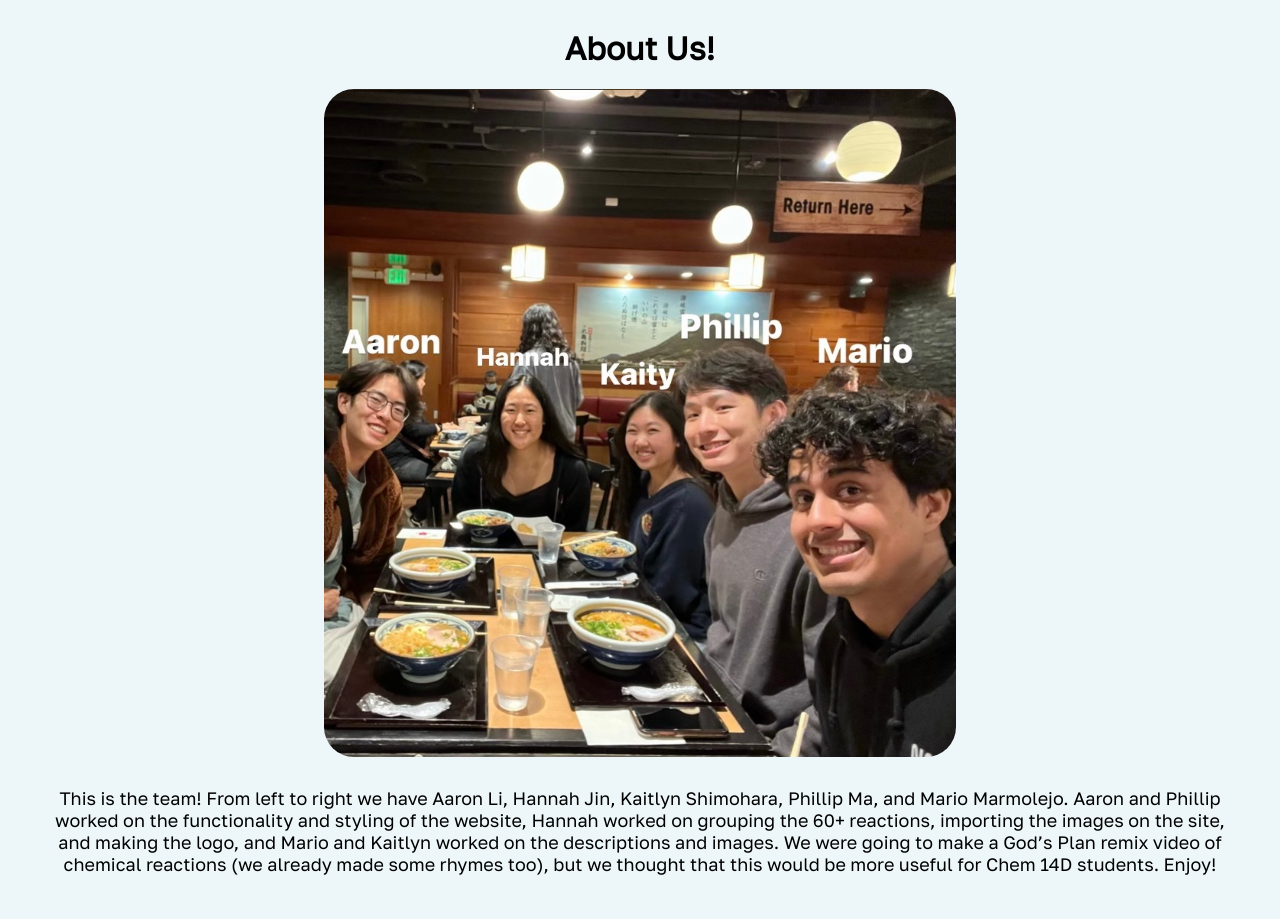
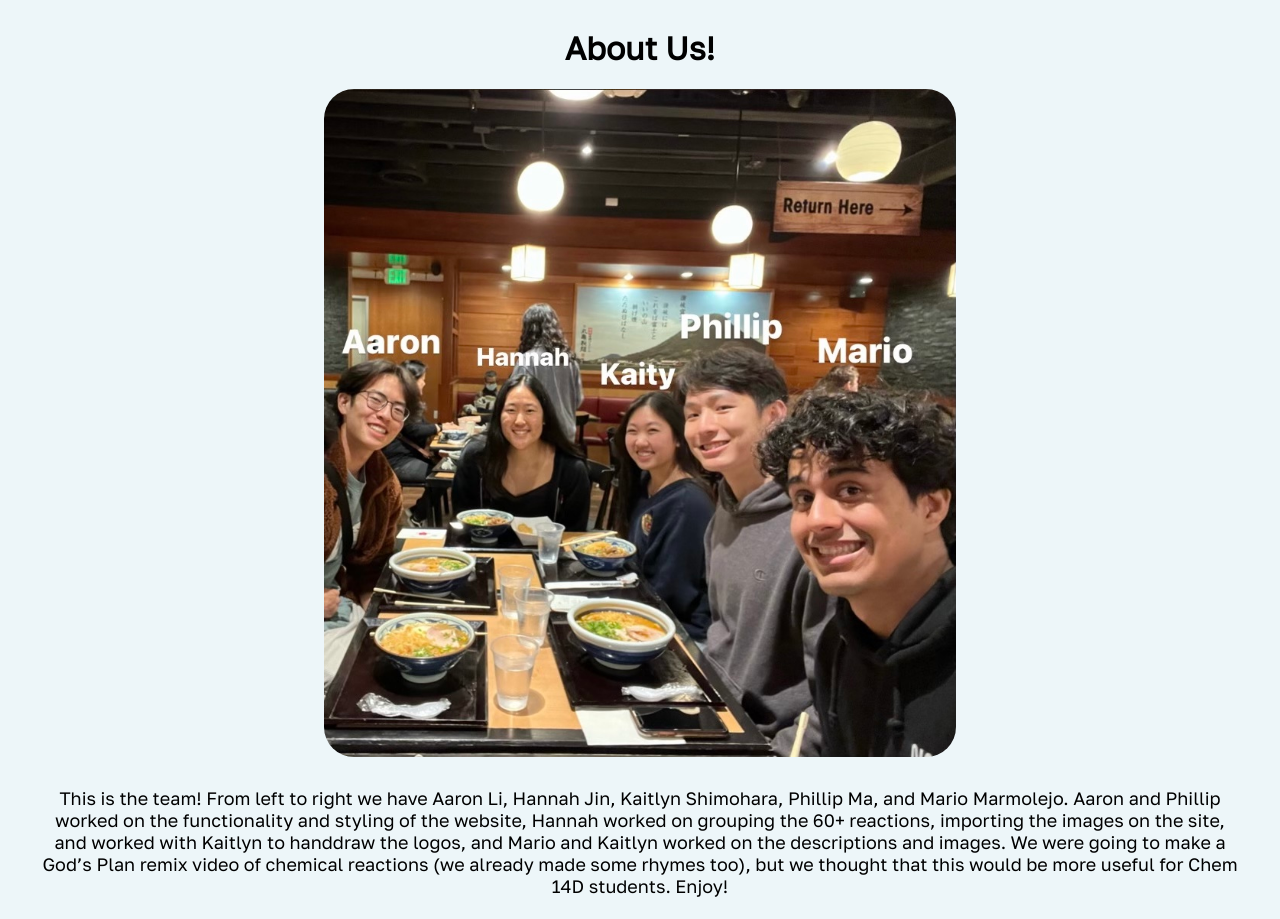
Before and after one commit to phillipma10/Organic_Chemistry_Search_Bar, a React (Create React App) app: page /aboutus in a window 1280 px wide. Shown: the top 919 px of the page. Built offline with nearby package versions, Linux system fonts and the light colour scheme.

Commit message:
give kaity credit

```diff
--- a/src/pages/Aboutus.js
+++ b/src/pages/Aboutus.js
@@ -23,7 +23,7 @@ function Aboutus() {
             <div>
             <img className={styles.hover_img} src={pic2} alt=""></img>
             </div>
-            <p className={styles.texta}> This is the team! From left to right we have Aaron Li, Hannah Jin, Kaitlyn Shimohara, Phillip Ma, and Mario Marmolejo. Aaron and Phillip worked on the functionality and styling of the website, Hannah worked on grouping the 60+ reactions, importing the images on the site, and making the logo, and Mario and Kaitlyn worked on the descriptions and images. We were going to make a God’s Plan remix video of chemical reactions (we already made some rhymes too), but we thought that this would be more useful for Chem 14D students. Enjoy! </p>
+            <p className={styles.texta}> This is the team! From left to right we have Aaron Li, Hannah Jin, Kaitlyn Shimohara, Phillip Ma, and Mario Marmolejo. Aaron and Phillip worked on the functionality and styling of the website, Hannah worked on grouping the 60+ reactions, importing the images on the site, and worked with Kaitlyn to handdraw the logos, and Mario and Kaitlyn worked on the descriptions and images. We were going to make a God’s Plan remix video of chemical reactions (we already made some rhymes too), but we thought that this would be more useful for Chem 14D students. Enjoy! </p>
             <div className={styles.samel}>
                 <img className={styles.logo} width="300" src={logo2} alt=""></img>
                 <img width="300" src={logo3} alt=""></img>
```
